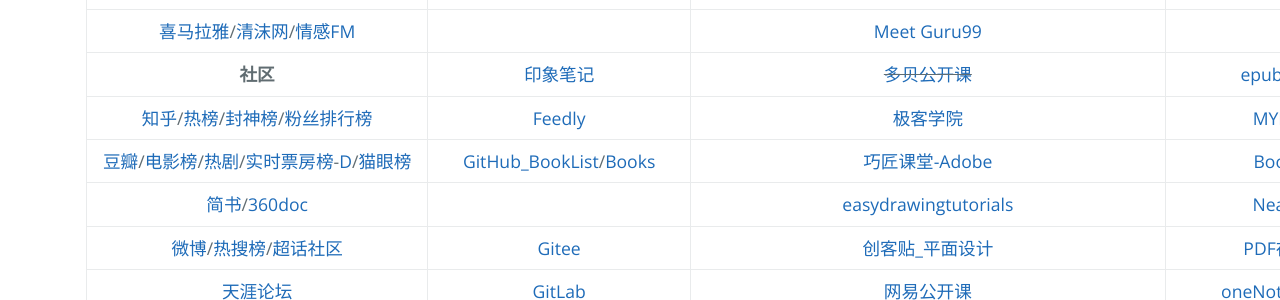
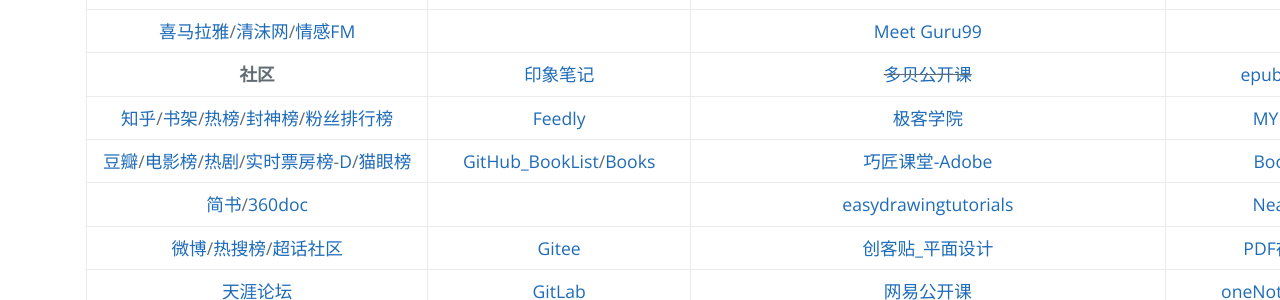
Before and after one commit to AmbroseRen/test, a Jekyll site: the page built from navigation.md, in a window 1280 px wide. Shown: the part 341-641 px from the top of the page. Built offline with Jekyll 4.4.1, drawn with Linux system fonts in a browser that asks for light colours; our own code applies the rules of GitHub Pages for plain Markdown files; the repository's description, which GitHub fills in, is left out.

Commit message:
Update navigation.md

```diff
--- a/navigation.md
+++ b/navigation.md
@@ -31,7 +31,7 @@
 | []() | []() | [脚本之家](https://www.jb51.net/list/index_1.htm) | [Programming Praxis](https://programmingpraxis.com/) |
 | [喜马拉雅](https://www.ximalaya.com/my/subscribed/)/[清沫网](https://www.qingmo.net/)/[情感FM](https://www.qingmo.net/qingganfm) | []() | [Meet Guru99](https://www.guru99.com/) | __工具__ |
 | __社区__ | [印象笔记](https://app.yinxiang.com/Home.action) | ~~[多贝公开课](http://www.duobei.com/)~~ | [epub.liumingye](https://epub.liumingye.cn/) |
-| [知乎](https://www.zhihu.com/people/RS101202303/following)/[热榜](https://www.zhihu.com/hot)/[封神榜](http://www.zhihufans.com/)/[粉丝排行榜](http://rank.python666.cn/zhihu_rank/) | [Feedly](https://feedly.com/) | [极客学院](https://www.jikexueyuan.com/) | [MYFREEMP3](http://tool.liumingye.cn/music/?page=searchPage) |
+| [知乎](https://www.zhihu.com/people/RS101202303/following)/[书架](https://www.zhihu.com/pub/)/[热榜](https://www.zhihu.com/hot)/[封神榜](http://www.zhihufans.com/)/[粉丝排行榜](http://rank.python666.cn/zhihu_rank/) | [Feedly](https://feedly.com/) | [极客学院](https://www.jikexueyuan.com/) | [MYFREEMP3](http://tool.liumingye.cn/music/?page=searchPage) |
 | [豆瓣](https://www.douban.com/people/AmbroseRen/)/[电影榜](https://movie.douban.com/)/[热剧](https://movie.douban.com/tv/#!type=tv&tag=%E7%83%AD%E9%97%A8&sort=recommend&page_limit=20&page_start=0)/[实时票房榜](https://www.endata.com.cn/BoxOffice/BO/RealTime/reTimeBO.html)-[D](https://ys.endata.cn/BoxOffice/Ranking)/[猫眼榜](https://piaofang.maoyan.com/dashboard) | [GitHub_BookList](https://github.com/AmbroseRen/test/blob/master/Library/BookListsOne.md)/[Books](https://github.com/AmbroseRen/Picture/tree/master/book/Society) | [巧匠课堂-Adobe](https://www.2qj.com/) | [BookReader](https://ztftrue.github.io/BookReader/) |
 | [简书](https://www.jianshu.com/subscriptions#/timeline)/[360doc](http://www.360doc.com/mycontacts.aspx) | []() | [easydrawingtutorials](https://www.easydrawingtutorials.com/index.php/disney/81-draw-mickey-mouse) | [Neat Reader](https://www.neat-reader.cn/webapp#/) |
 | [微博](https://weibo.com/3626507391/follow)/[热搜榜](https://s.weibo.com/top/summary)/[超话社区](https://huati.weibo.cn/discovery/super) | [Gitee](https://gitee.com/) | [创客贴_平面设计](https://www.chuangkit.com/designtools/designindex) | [PDF在线阅读器](https://web.jisupdf.com/) |
```
